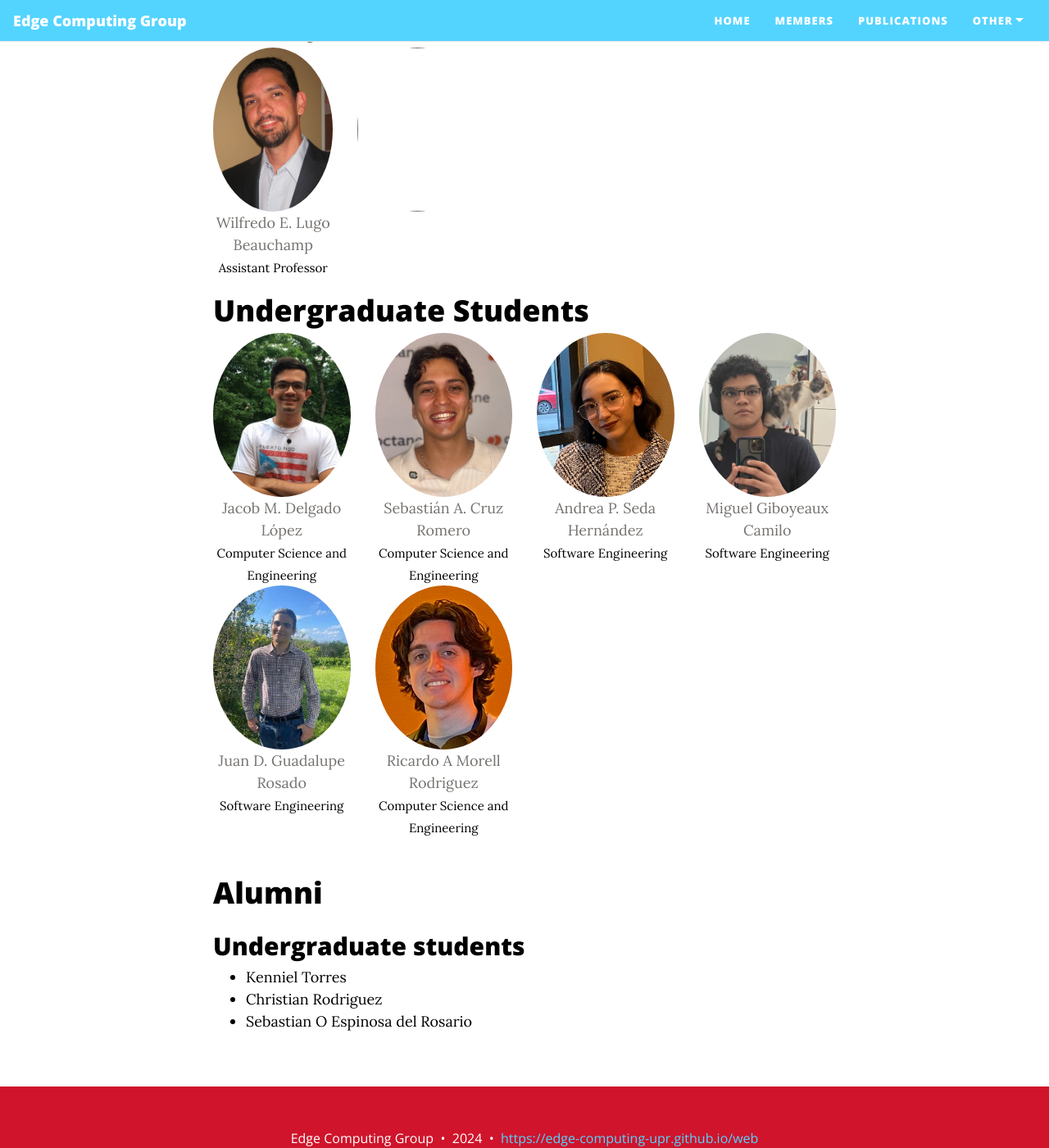
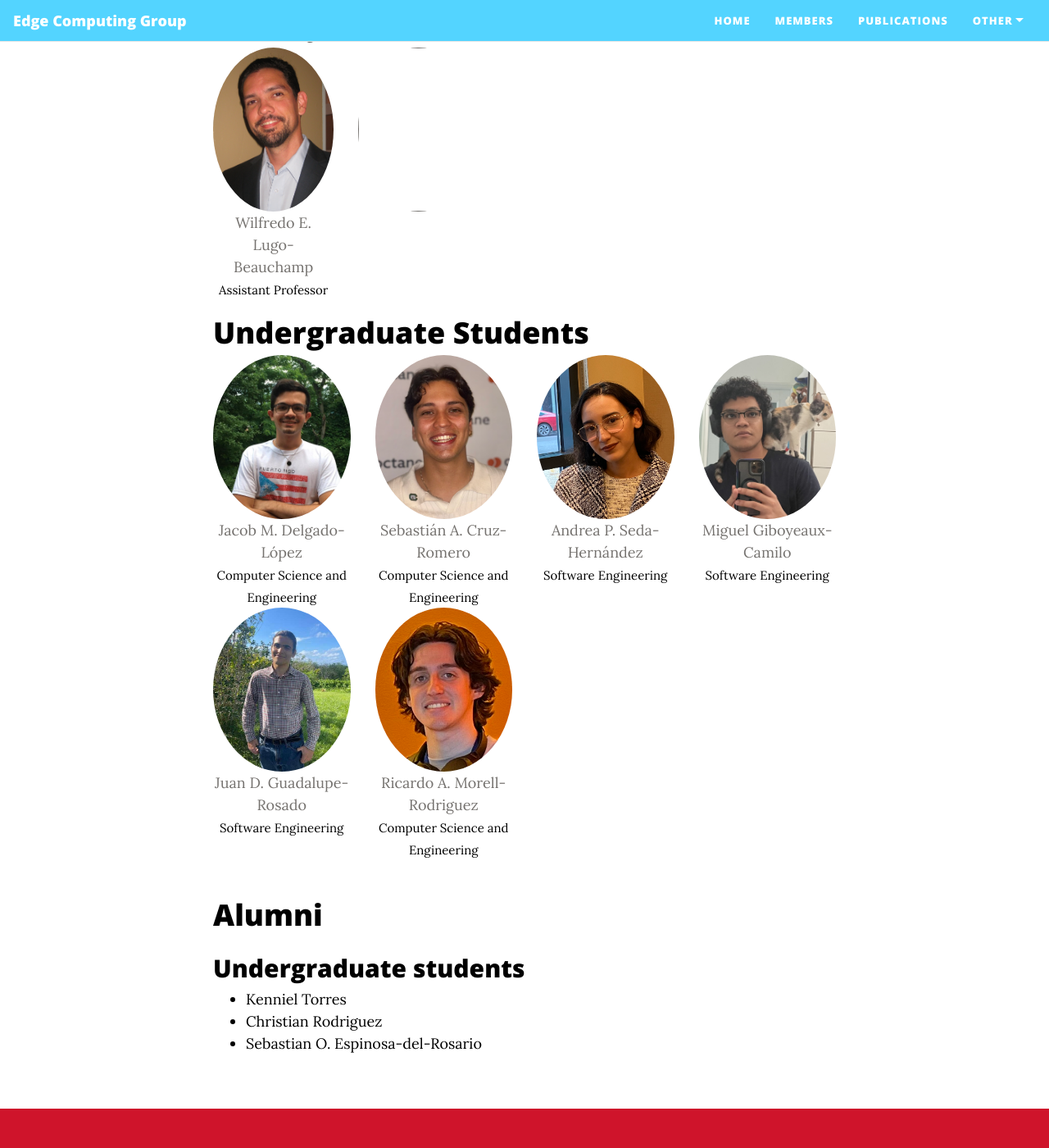
Before and after one commit to edge-computing-upr/web, a Jekyll site: the page built from pages/members.md, in a window 1280 px wide and 1400 px high, scrolled down 256 px. Shown: the whole window at 82% size. Built offline with Jekyll 4.4.1, drawn with Linux system fonts in a browser that asks for light colours.

Commit message:
Minor grammar fixes

```diff
--- a/_data/members.yml
+++ b/_data/members.yml
@@ -2,7 +2,7 @@
   list:
     - full: true
       list:
-        - name: Wilfredo E. Lugo Beauchamp
+        - name: Wilfredo E. Lugo-Beauchamp
           image: ../../images/members/wilfredo.jpg
           role: Assistant Professor
           website: https://www.linkedin.com/in/wilfredo-lugo-beauchamp-0b083838/
@@ -92,32 +92,32 @@
   list:
     - full: true
       list:
-        - name: Jacob M. Delgado López
+        - name: Jacob M. Delgado-López
           role: Computer Science and Engineering
           image: ../../images/members/jacob_delgado.jpg
           website: https://jacobdelgado1002.github.io/
           alt:
-        - name: Sebastián A. Cruz Romero
+        - name: Sebastián A. Cruz-Romero
           role: Computer Science and Engineering
           image: ../../images/members/sebastian_cruz.jpg
           website: https://romerocruzsa.github.io/
           alt:
-        - name: Andrea P. Seda Hernández
+        - name: Andrea P. Seda-Hernández
           role: Software Engineering
           image: ../../images/members/andrea_seda.jpg
           website: http://linkedin.com/in/andrea-seda
           alt:
-        - name: Miguel Giboyeaux Camilo
+        - name: Miguel Giboyeaux-Camilo
           role: Software Engineering
           image: ../../images/members/miguel_giboyeaux.jpg
           website: https://www.linkedin.com/in/miguel-giboyeaux-camilo/
           alt:
-        - name: Juan D. Guadalupe Rosado
+        - name: Juan D. Guadalupe-Rosado
           role: Software Engineering
           image: ../../images/members/juan_guadalupe.jpg
           website: https://www.linkedin.com/in/juan-d-guadalupe-rosado-00774b250/
           alt:
-        - name: Ricardo A Morell Rodriguez
+        - name: Ricardo A. Morell-Rodriguez
           role: Computer Science and Engineering
           image: ../../images/members/ricardo_morell.jpg
           website: http://linkedin.com/in/ricardo-a-morell-7831921b8
@@ -202,7 +202,7 @@
         - name: Christian Rodriguez
           website:
           alt:
-        - name: Sebastian O Espinosa del Rosario
+        - name: Sebastian O. Espinosa-del-Rosario
           website:
           alt:
 #    - name: PhD students
--- a/index.html
+++ b/index.html
@@ -17,7 +17,7 @@ layout: page
 <div style="margin: 30px auto; max-width: 800px; text-align: justify; font-size: smaller;">
   <p>
     The Edge Computing Group (ECG) is directed by Dr. Wilfredo Lugo Beauchamp, Assistant Professor in the
-    Department of Computer Science and Engineering at the University of Puerto Rico at Mayagüez. The ECG
+    Department of Computer Science and Engineering at the University of Puerto Rico at Mayagüez (UPRM). The ECG
     focuses on developing tools to decrease resource requirements current computing methods consume before,
     during, and after deployment, including power, processing, and memory demands. We specialize in applying
     complex algorithms to run efficiently on resource-constrained environments, namely embedded systems such
```
